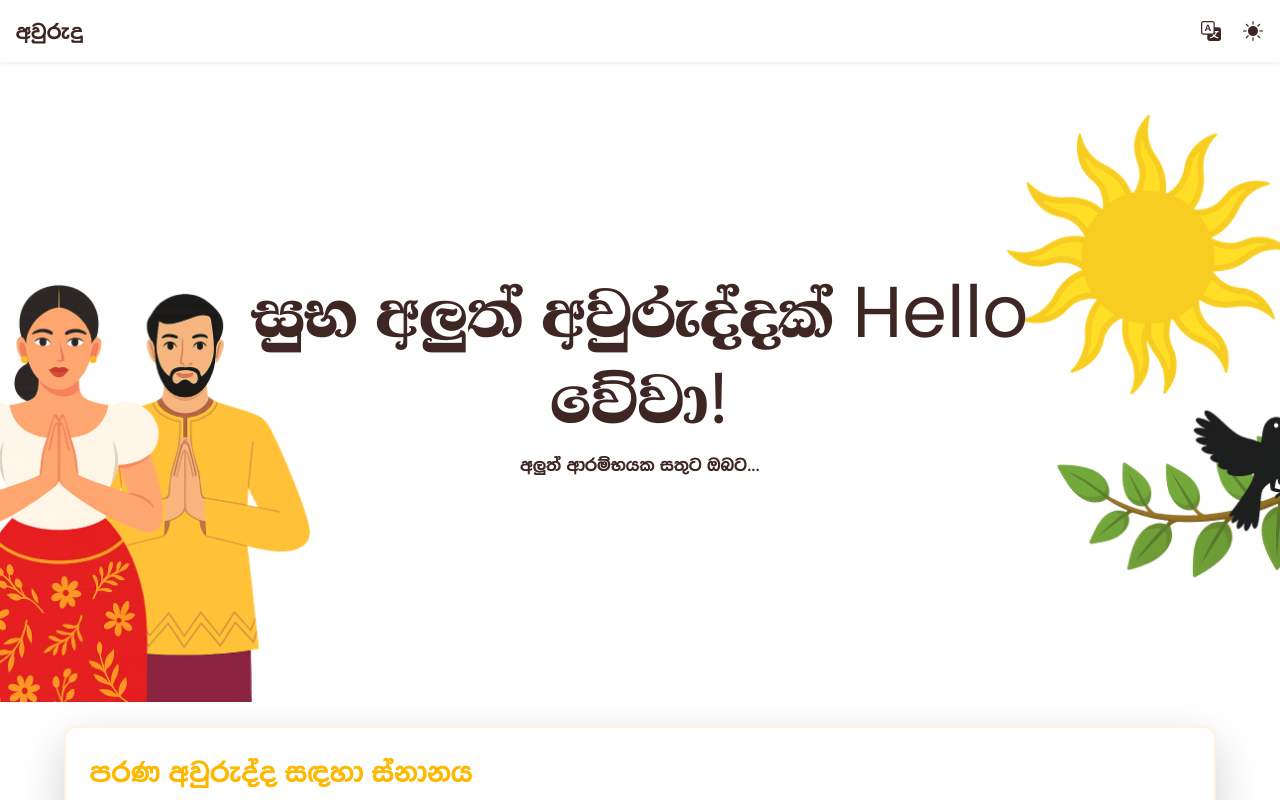
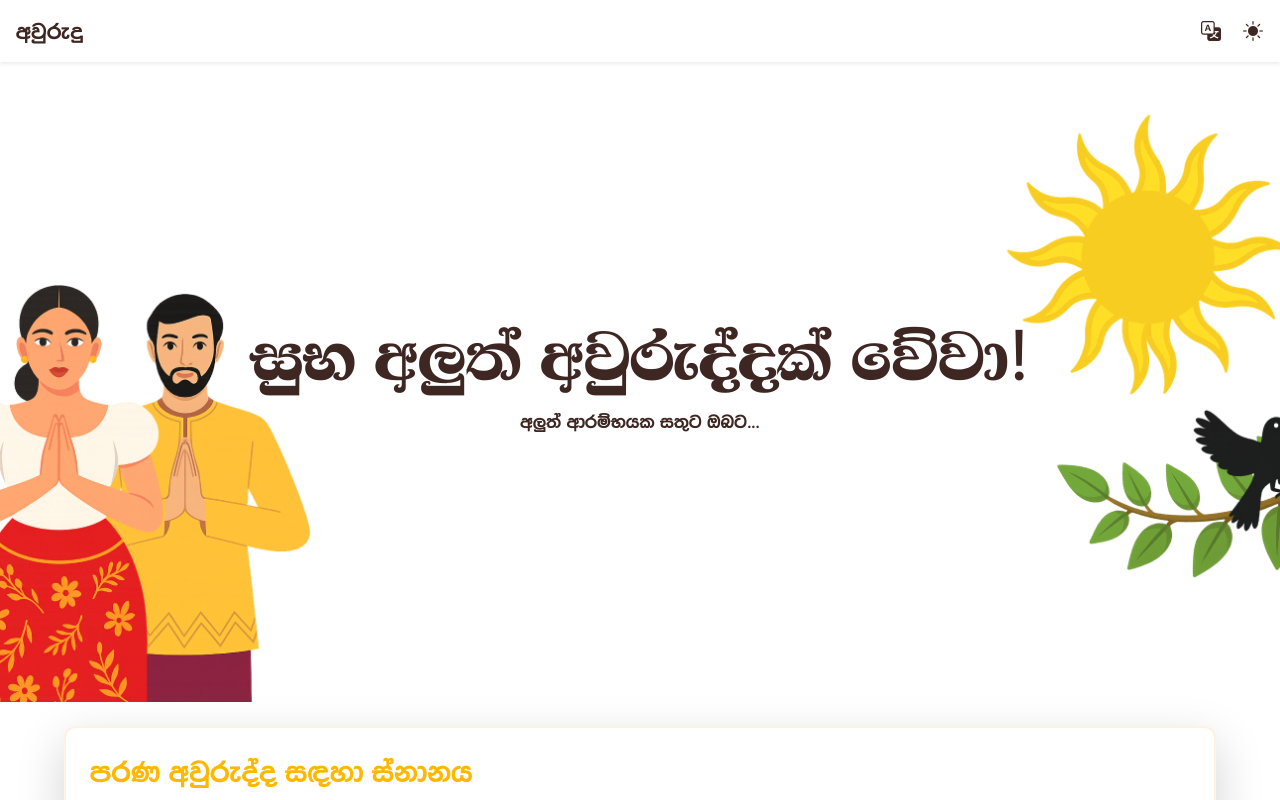
Before and after one commit to kiwizu3/Avurudu, a React (Vite) app: page / in a window 1280 px wide. Shown: the top 800 px of the page. Built offline with nearby package versions, Linux system fonts and the light colour scheme; the HTML template or start-up script is replaced by a standard one.

Commit message:
testing part removed

```diff
--- a/src/components/Hero.jsx
+++ b/src/components/Hero.jsx
@@ -4,7 +4,7 @@ import { motion } from "framer-motion";
 const Hero = ({ language }) => {
     const content = {
         si: {
-            title: "සුභ අලුත් අවුරුද්දක් Hello වේවා!",
+            title: "සුභ අලුත් අවුරුද්දක් වේවා!",
             subtitle: "අලුත් ආරම්භයක සතුට ඔබට...",
         },
         en: {
```
